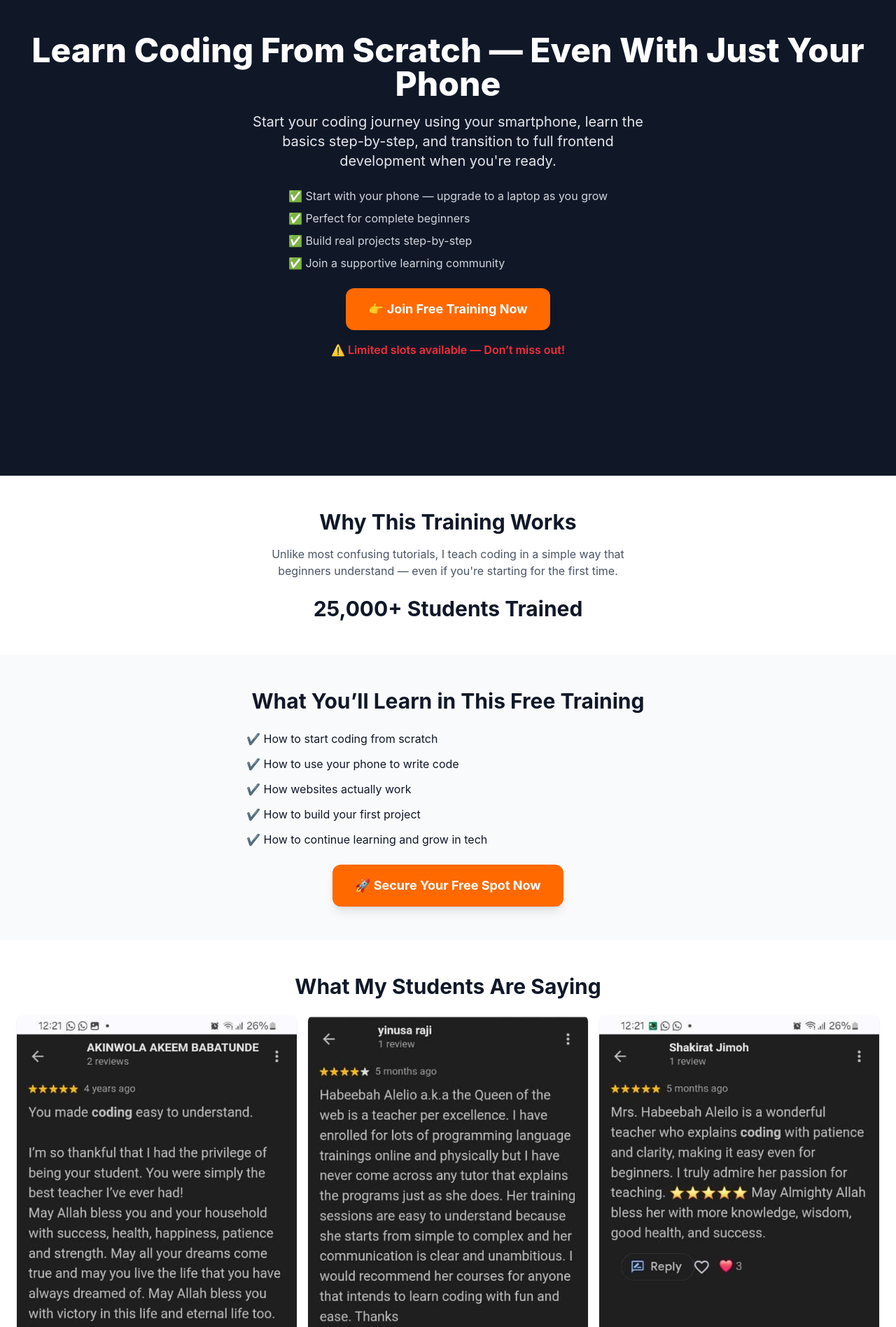
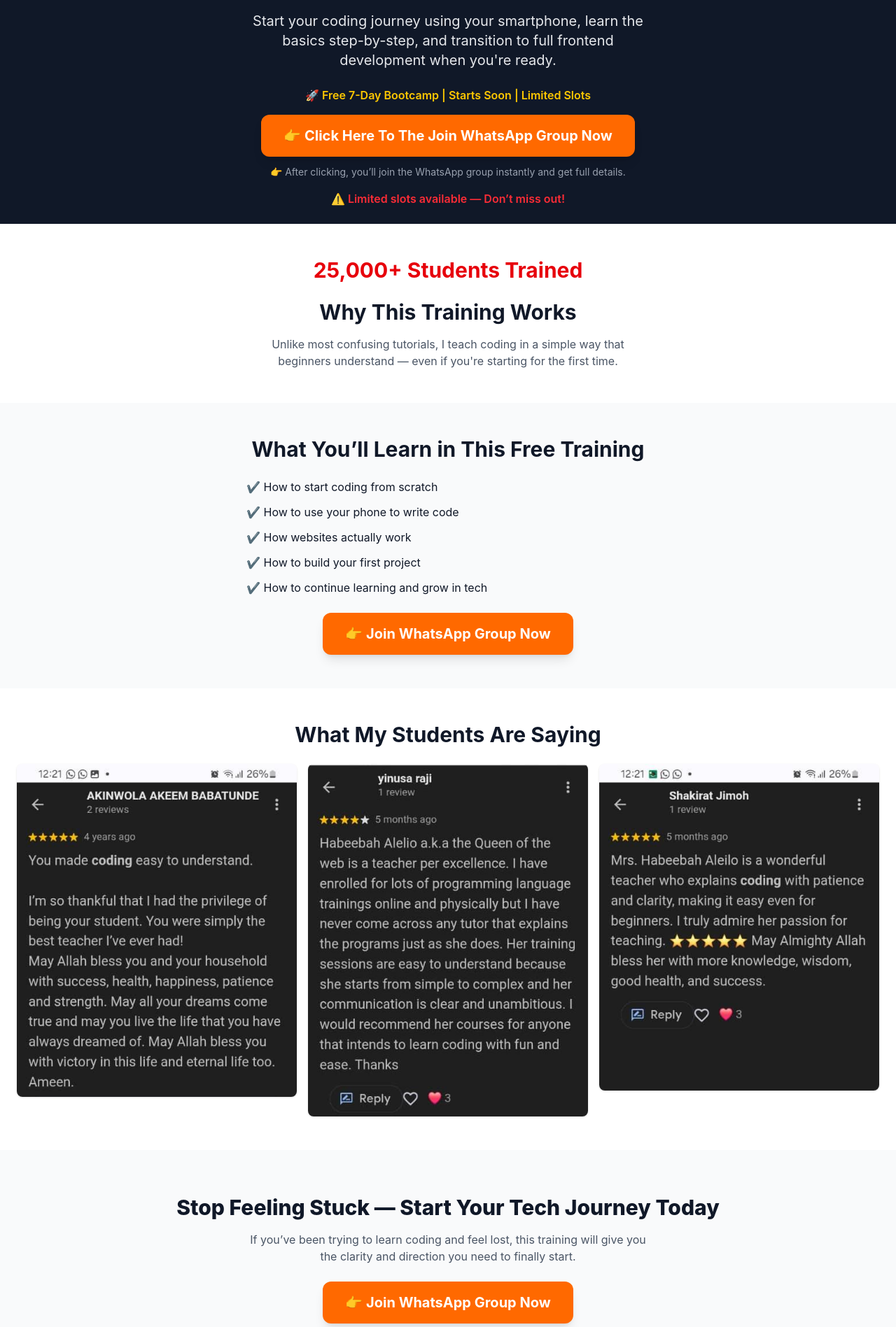
Before and after one commit to queenhabeebah/free-class-landing-page, a React (Vite) app: page / in a window 1280 px wide. Shown: the part 120-2017 px from the top of the page at 70% size. Built offline with nearby package versions, Linux system fonts and the light colour scheme.

Commit message:
Improve content and styling

```diff
--- a/src/App.jsx
+++ b/src/App.jsx
@@ -7,7 +7,7 @@ const whatsappLink = "https://chat.whatsapp.com/EFKEFtr0VLq1kNUqTFrSyJ";
 // Reusable CTA Button
 const CTAButton = ({ text }) => {
   const handleClick = () => {
-    window.location.href = whatsappLink;
+    window.open(whatsappLink, "_blank");
   };
 
   return (
@@ -15,7 +15,7 @@ const CTAButton = ({ text }) => {
       onClick={handleClick}
       whileHover={{ scale: 1.08 }}
       whileTap={{ scale: 0.95 }}
-      className="px-8 py-4 text-lg font-bold text-white bg-orange-500 rounded-xl shadow-lg hover:bg-orange-600"
+      className="px-8 py-4 text-xl font-bold text-white bg-orange-500 rounded-xl shadow-lg hover:bg-orange-600"
     >
       {text}
     </motion.button>
@@ -26,13 +26,13 @@ export default function App() {
   return (
     <div className="bg-gray-100 text-gray-900">
       {/* HERO SECTION */}
-      <section className="min-h-screen flex flex-col justify-center items-center text-center p-6 bg-gray-900 text-white">
+      <section className="flex flex-col justify-center items-center text-center p-6 bg-gray-900 text-white">
         <motion.h1
           initial={{ opacity: 0, y: -40 }}
           animate={{ opacity: 1, y: 0 }}
           className="text-4xl md:text-5xl font-extrabold mb-4"
         >
-          Learn Coding From Scratch — Even With Just Your Phone
+          Learn Coding in 7 Days — Even If You're Starting From Zero
         </motion.h1>
 
         <motion.p
@@ -44,15 +44,21 @@ export default function App() {
           step-by-step, and transition to full frontend development when you're
           ready.
         </motion.p>
+        <p className="text-yellow-400 font-semibold mb-4">
+          🚀 Free 7-Day Bootcamp | Starts Soon | Limited Slots
+        </p>
 
-        <ul className="text-left mb-6 space-y-2 text-gray-300">
+        {/* <ul className="text-left mb-6 space-y-2 text-gray-300">
           <li>✅ Start with your phone — upgrade to a laptop as you grow</li>
           <li>✅ Perfect for complete beginners</li>
           <li>✅ Build real projects step-by-step</li>
           <li>✅ Join a supportive learning community</li>
-        </ul>
+        </ul> */}
 
-        <CTAButton text="👉 Join Free Training Now" />
+        <CTAButton text="👉 Click Here To The Join WhatsApp Group Now" />
+        <p className="text-sm text-gray-400 mt-3">
+👉 After clicking, you’ll join the WhatsApp group instantly and get full details.
+</p>
 
         <p className="text-red-500 font-semibold mt-4">
           ⚠️ Limited slots available — Don’t miss out!
@@ -61,14 +67,14 @@ export default function App() {
 
       {/* TRUST / AUTHORITY SECTION */}
       <section className="py-12 px-6 bg-white text-center">
+        <p className="text-3xl font-bold mb-6 text-red-600">25,000+ Students Trained</p>
         <h2 className="text-3xl font-bold mb-4">Why This Training Works</h2>
 
-        <p className="max-w-xl mx-auto text-gray-600 mb-6">
+        <p className="max-w-xl mx-auto text-gray-600">
           Unlike most confusing tutorials, I teach coding in a simple way that
           beginners understand — even if you're starting for the first time.
         </p>
 
-        <p className="text-3xl font-bold">25,000+ Students Trained</p>
       </section>
 
       {/* WHAT YOU WILL LEARN */}
@@ -86,7 +92,7 @@ export default function App() {
         </div>
 
         <div className="mt-6">
-          <CTAButton text="🚀 Secure Your Free Spot Now" />
+          <CTAButton text="👉 Join WhatsApp Group Now" />
         </div>
       </section>
 
@@ -105,7 +111,7 @@ export default function App() {
       {/* FINAL CTA */}
       <section className="py-16 text-center bg-gray-50 px-6">
         <h2 className="text-3xl font-extrabold mb-4">
-          Don’t Stay Confused About Tech
+          Stop Feeling Stuck — Start Your Tech Journey Today
         </h2>
 
         <p className="text-gray-600 mb-6 max-w-xl mx-auto">
@@ -113,7 +119,7 @@ export default function App() {
           will give you the clarity and direction you need to finally start.
         </p>
 
-        <CTAButton text="👉 Join the WhatsApp Training Now" />
+        <CTAButton text="👉 Join WhatsApp Group Now" />
 
         <p className="text-red-500 font-semibold mt-4">
           Limited slots. Once it fills up, access will be closed.
```
